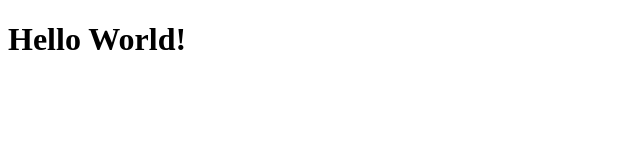
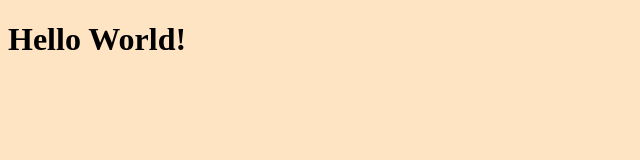
Before and after one commit to kbits000/portofilo, a plain HTML site: page index.html in a window 1280 px wide. Shown: the whole page, without its empty margins (0-640 px from the left). Drawn offline with Linux system fonts and the light colour scheme.

Commit message:
add style

```diff
--- a/index.html
+++ b/index.html
@@ -5,6 +5,7 @@
     <meta http-equiv="X-UA-Compatible" content="IE=edge">
     <meta name="viewport" content="width=device-width, initial-scale=1.0">
     <title>My Portofilo</title>
+    <link rel="stylesheet" href="styles/styles.css">
 </head>
 <body>
     <h1>Hello World!</h1>
--- /dev/null
+++ b/styles/styles.css
@@ -0,0 +1,3 @@
+body {
+    background-color: bisque;
+}
```
